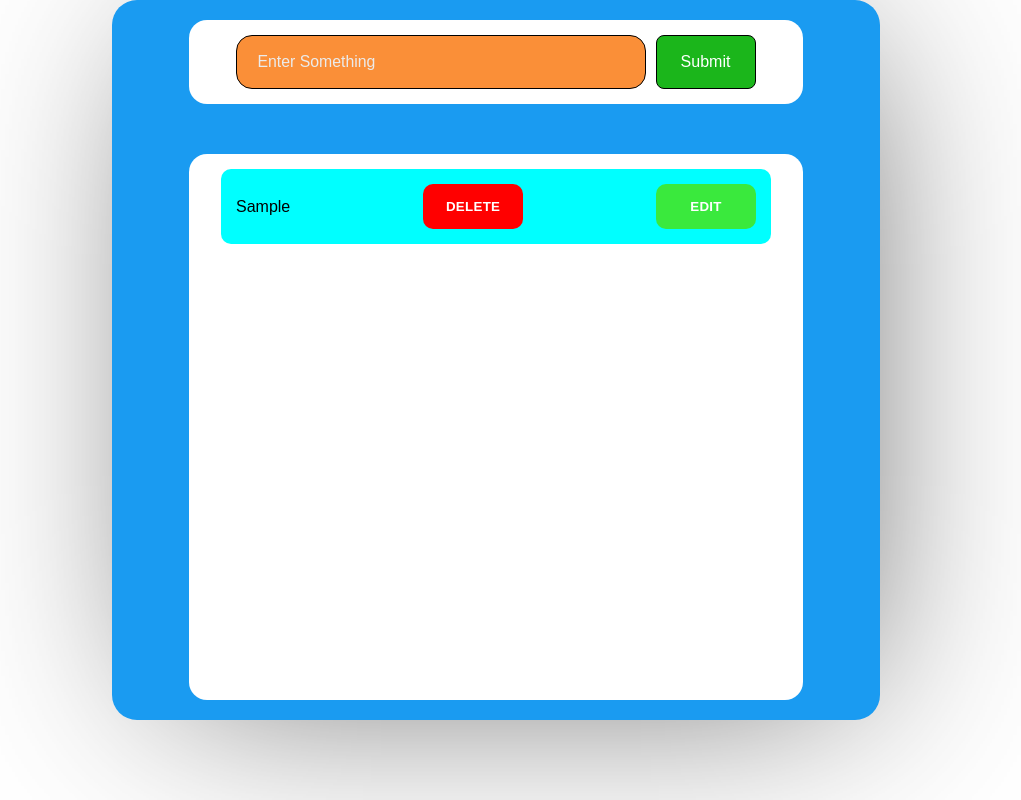
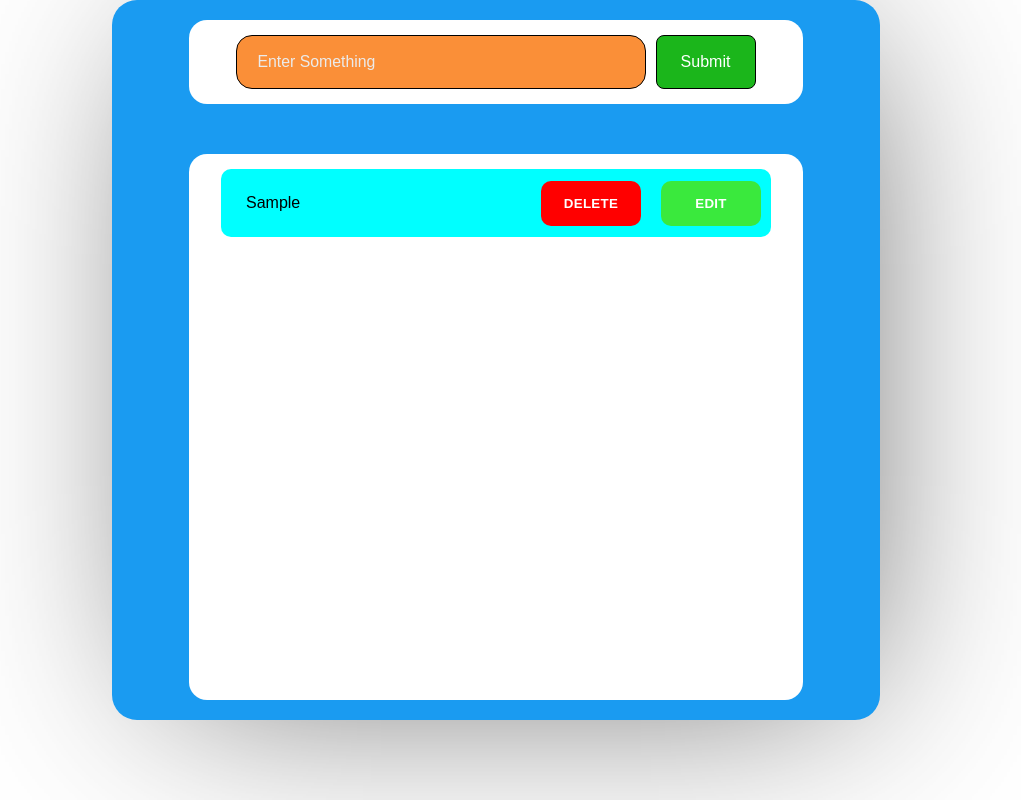
Before and after one commit to jsrayanyaqoob/Todo-App, a plain HTML site: page index.html in a window 1280 px wide. Both pictures are taken after typing "Sample" into the empty fields and a click on the button "Submit". Shown: the whole page, without its empty margins (144-1165 px from the left). Drawn offline with Linux system fonts and the light colour scheme.

Commit message:
Todo App

```diff
--- a/style.css
+++ b/style.css
@@ -80,28 +80,12 @@ input::placeholder{
 
 }
 
-/* li{
-    background-color:aqua;
-    width: 550px;
-    border-radius: 10px;
-    padding: 15px;
-    display: flex;
-    justify-content: space-between;
-    align-items: center;
-    color: #000000;
-    font-family: Arial, Helvetica, sans-serif;
-    margin-bottom: 10px;
-    list-style-type: none;
-} */
-
-
 li {
     background-color:aqua;
     width: 550px;
     border-radius: 10px;
-    padding: 15px;
+    padding: 25px;
     display: flex;
-    justify-content: space-between;
     align-items: center;
     color: #000000;
     font-family: Arial, Helvetica, sans-serif;
@@ -109,6 +93,7 @@ li {
     list-style-type: none;
     word-wrap: break-word;
     word-break: break-all;
+    position: relative;
 }
 
 
@@ -124,6 +109,8 @@ li {
     height: 45px;
     cursor: pointer;
     border: none;
+    position: absolute;
+    right: 130px;
 }
 
 
@@ -148,6 +135,8 @@ li {
     height: 45px;
     cursor: pointer;
     border: none;
+    position: absolute;
+    right: 10px;
 }
 
 
```
